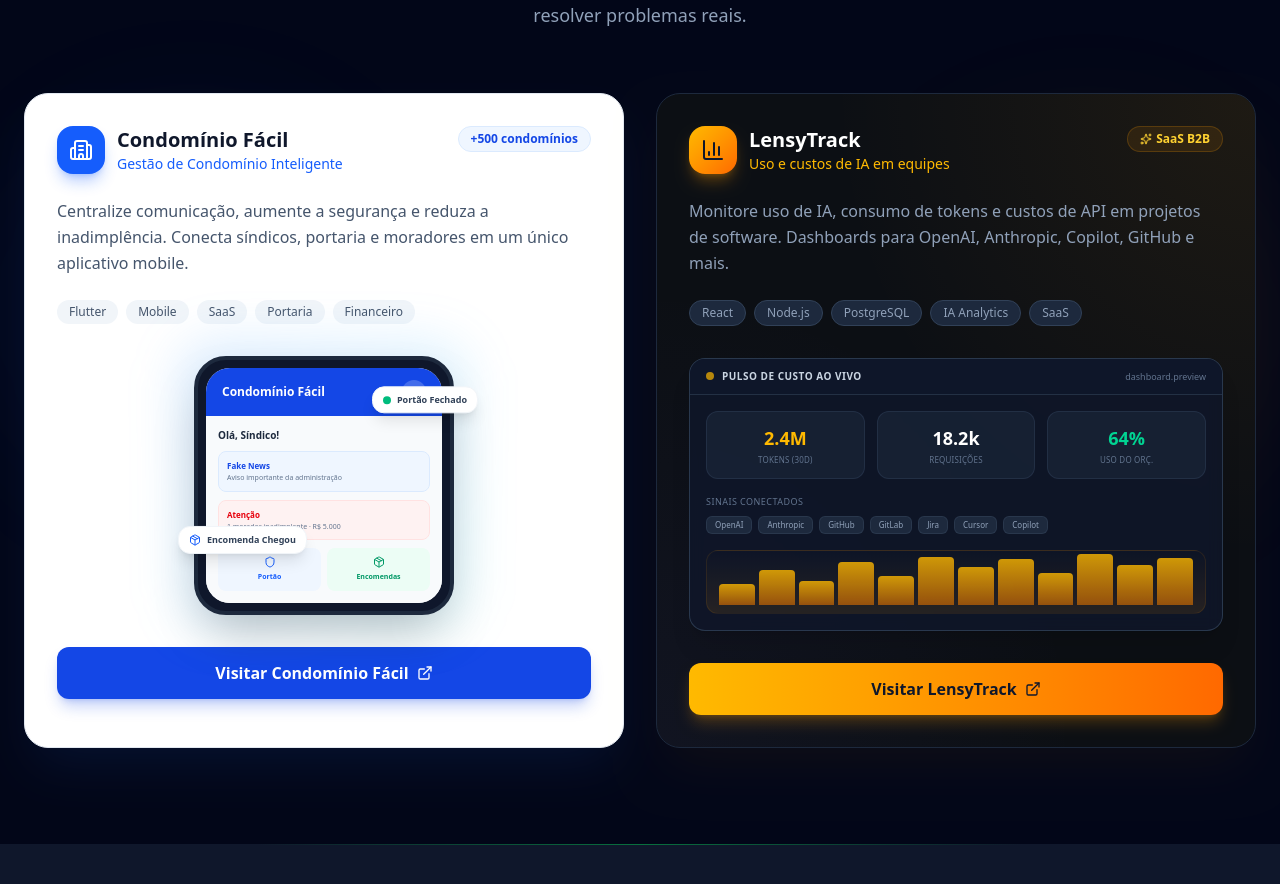
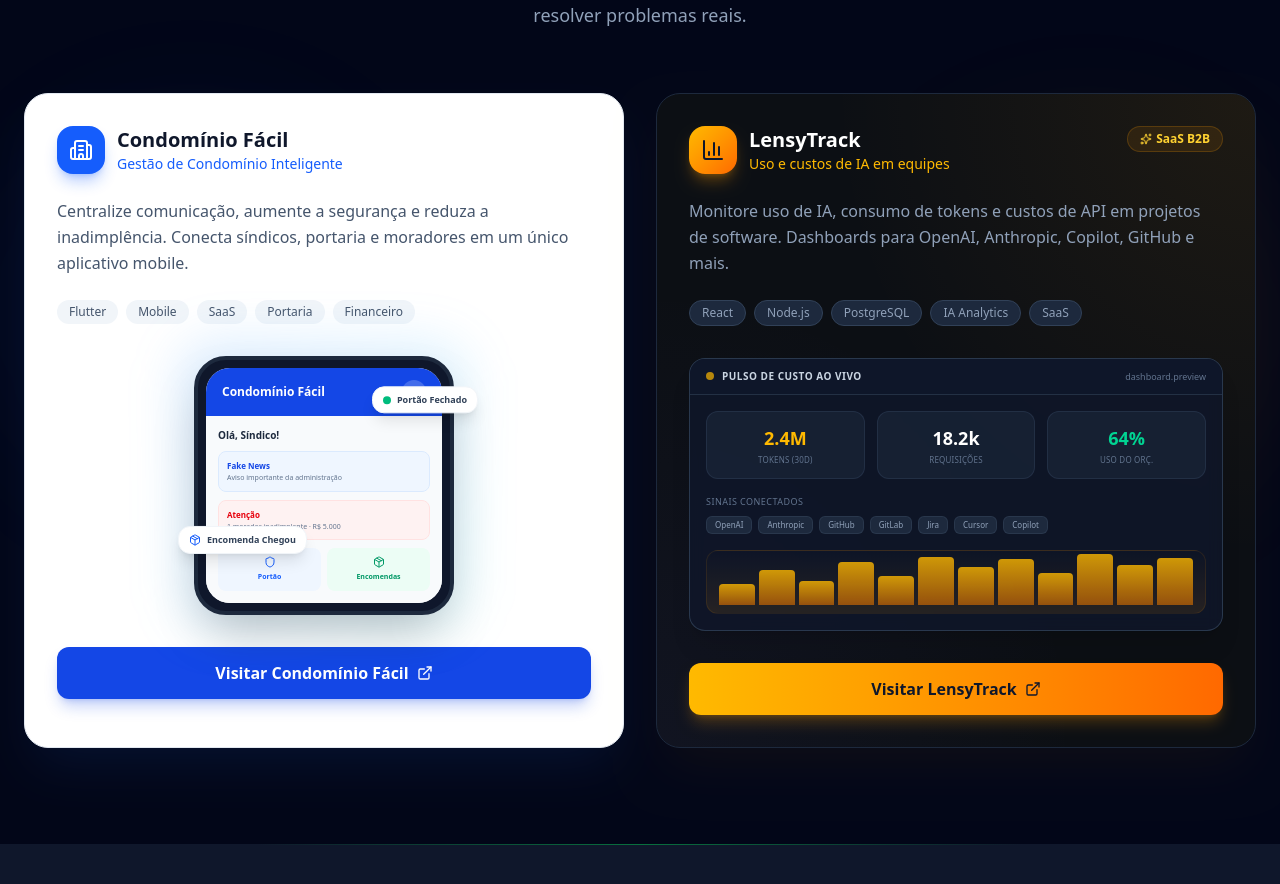
Before and after one commit to COMPLEXTI/lading_page_complexti, a React (Vite) app: page / in a window 1280 px wide. Shown: the part 2348-3232 px from the top of the page. Built offline with nearby package versions, Linux system fonts and the light colour scheme.

Commit message:
Refactor Projects section layout in App.tsx for improved design consistency

```diff
--- a/src/App.tsx
+++ b/src/App.tsx
@@ -315,8 +315,7 @@
           className="group relative bg-white rounded-3xl overflow-hidden border border-slate-200 shadow-2xl shadow-blue-500/10 hover:shadow-blue-500/20 transition-all duration-500"
         >
           <div className="p-8 pb-0">
-            <div className="flex items-start justify-between gap-4 mb-6">
-              <div className="flex items-center gap-3">
+            <div className="flex items-center gap-3 mb-6">
               <div className="w-12 h-12 rounded-2xl bg-blue-600 flex items-center justify-center shadow-lg shadow-blue-600/30">
                 <Building2 className="w-6 h-6 text-white" />
               </div>
@@ -324,10 +323,6 @@
                 <h4 className="text-xl font-bold text-slate-900">Condomínio Fácil</h4>
                 <p className="text-sm text-blue-600 font-medium">Gestão de Condomínio Inteligente</p>
               </div>
-              </div>
-              <span className="shrink-0 px-3 py-1 rounded-full bg-blue-50 text-blue-700 text-xs font-semibold border border-blue-100">
-                +500 condomínios
-              </span>
             </div>
 
             <p className="text-slate-600 leading-relaxed mb-6">
```
Lines whose indentation alone changed are shown as unchanged.
